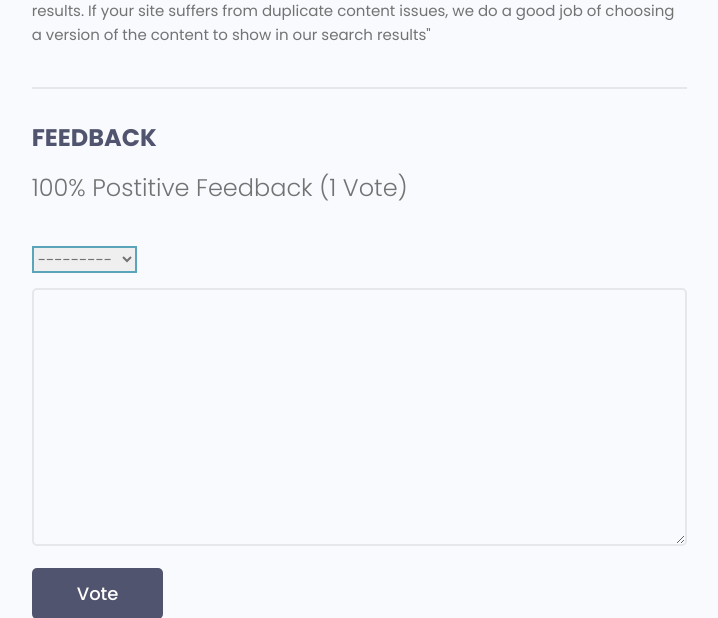
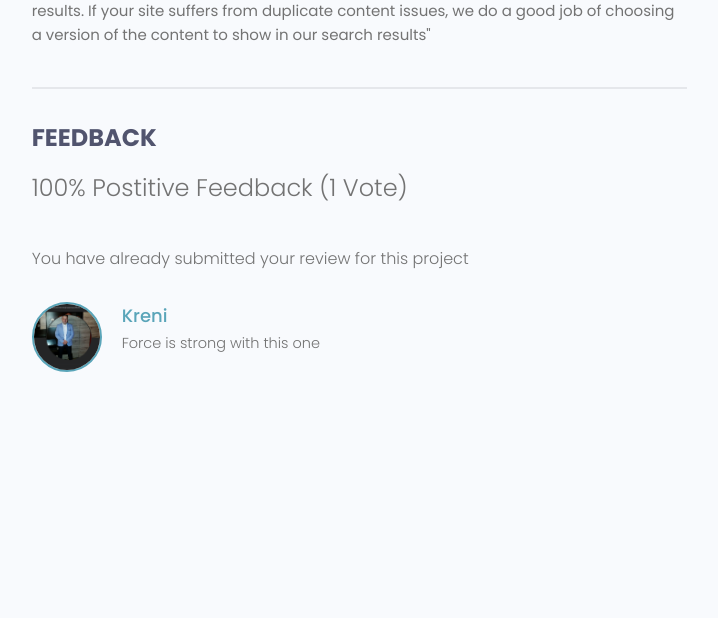
Before and after one commit to Simon-zps/Django-devsearch, a Django app: page /projects/project/7561045e-b274-4209-8ea9-2d55ffb56ea1/ in a window 1280 px wide. Shown: the part 760-1378 px from the top of the page, without its empty margins (465-1183 px from the left). After the commit the page ends 1132 px from the top, so only its background shows below. Run offline with Django 4.2, Linux system fonts and the light colour scheme; a user stored in the database is signed in; data comes from the database, SQL or seed files in the repository; both versions use the stored data as it was after the commit; some libraries are stand-ins or nearby versions.

Commit message:
Finishing reviews, 'next' parameter log in

```diff
--- a/projects/models.py
+++ b/projects/models.py
@@ -35,6 +35,10 @@ class Project(models.Model):
         self.vote_ratio = ratio
         self.save()
 
+    @property
+    def reviewers(self):
+        queryset = self.review_set.all().values_list('owner__id', flat=True)
+        return queryset
 
 class Review(models.Model):
     VOTE_TYPE = (
--- a/projects/templates/projects/single-project.html
+++ b/projects/templates/projects/single-project.html
@@ -43,6 +43,13 @@
               {{ project.vote_ratio }}% Postitive Feedback ({{ project.vote_total }} Vote{{project.vote_total|pluralize:"s"}})
             </h5>
 
+            {% if request.user.profile.id in project.reviewers %}
+              <p>You have already submitted your review for this project</p>
+
+            {% elif request.user.profile == project.owner %}
+            <p>You cannot review your own work</p>
+
+            {% elif request.user.is_authenticated %}
             <form class="form" action="{% url 'project' project.id %}" method="POST">
               {% csrf_token %}
               {% for field in form %}
@@ -53,6 +60,9 @@
               {% endfor %}
               <input class="btn btn--sub btn--lg" type="submit" value="Vote" />
             </form>
+            {% else %}
+              <a href="{% url 'login' %}?next={{request.path}}">Please Log in to leave a review</a>
+            {% endif %}
 
             <div class="commentList">
               {% for review in project.review_set.all %}
--- a/users/templates/users/login_register.html
+++ b/users/templates/users/login_register.html
@@ -15,7 +15,7 @@
                 <p>Hello Developer, Welcome Back!</p>
               </div>
 
-              <form action="{% url 'login' %}" method="POST" class="form auth__form">
+              <form action="" method="POST" class="form auth__form">
                 {% csrf_token %}
                 <!-- Input:Username -->
                 <div class="form__field">
--- a/users/templates/users/user-profile.html
+++ b/users/templates/users/user-profile.html
@@ -63,6 +63,8 @@
               </div>
               {% endfor %}
 
+
+              {% if otherSkills %}
               <h3 class="devInfo__subtitle">Other Skills</h3>
               <div class="devInfo__otherSkills">
 
@@ -72,6 +74,7 @@
                 </span>
                 {% endfor %}
               </div>
+              {% endif %}
             </div>
           </div>
           <div class="devInfo">
@@ -82,7 +85,7 @@
               <div class="column">
                 <div class="card project">
                   <a href="{% url 'project' project.id %}" class="project">
-                    <img class="project__thumbnail" src="{{ project.featured_image.url }}" alt="project thumbnail" />
+                    <img class="project__thumbnail" style="min-width:450px;" src="{{ project.featured_image.url }}" alt="project thumbnail" />
                     <div class="card__body">
                       <h3 class="project__title">{{ project.title }}</h3>
                       <p><a class="project__author" href="profile.html">{{ project.owner }}</a></p>
--- a/users/views.py
+++ b/users/views.py
@@ -17,7 +17,7 @@ def loginUser(request):
         return redirect('profiles')
 
     if request.method == 'POST':
-        username = request.POST['username']
+        username = request.POST['username'].lower()
         password = request.POST['password']
 
         try:
@@ -29,7 +29,7 @@ def loginUser(request):
         if user is not None:
             login(request, user)
             #messages.success(request, "User was successfuly logged in")
-            return redirect('profiles')
+            return redirect(request.GET['next'] if 'next' in request.GET else 'account')
         else:
             messages.error(request, "Username or password is incorrect")
     return render(request, 'users/login_register.html', context)
```
Also changed, not shown: db.sqlite3, projects/migrations/0009_alter_project_options.py (added).
